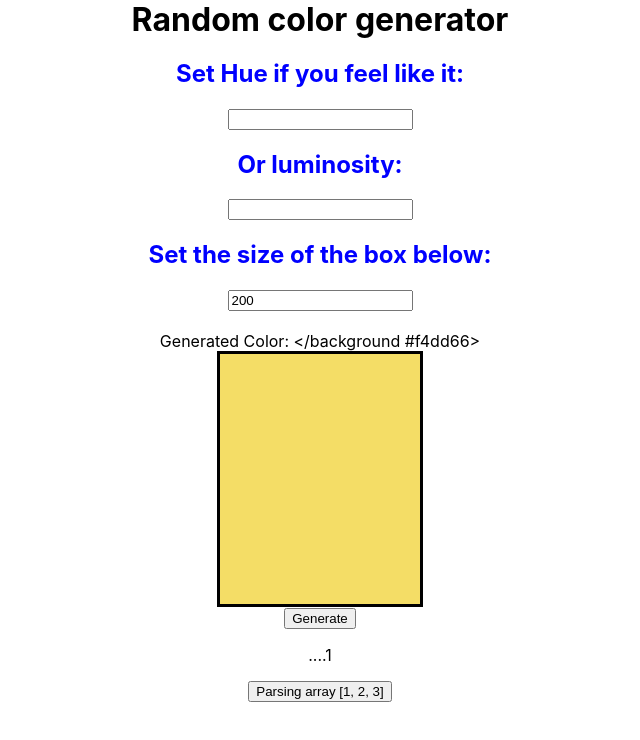
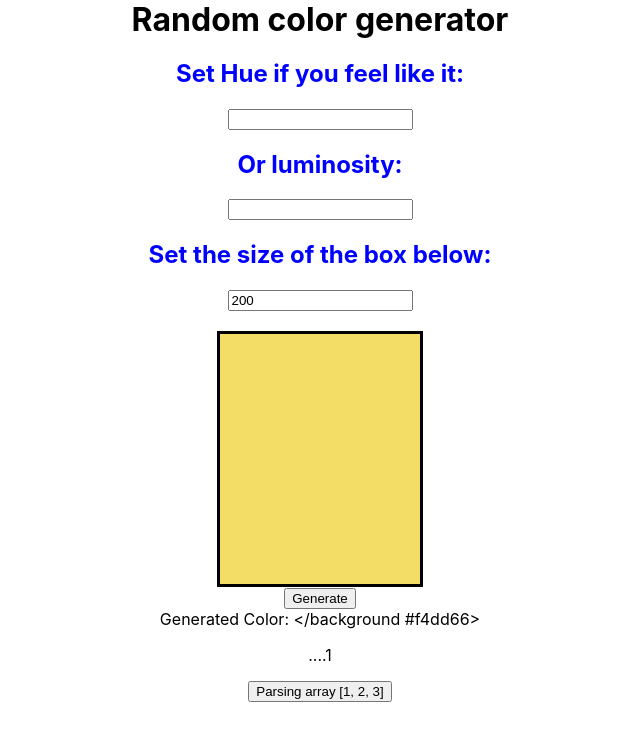
Before and after one commit to Drako222/react-components, a React (Create React App) app: page / in a window 1280 px wide. Shown: the top 740 px of the page, without its empty margins (320-960 px from the left). Built offline with nearby package versions, Linux system fonts and the light colour scheme.

Commit message:
Update button

```diff
--- a/src/App.js
+++ b/src/App.js
@@ -102,7 +102,7 @@ export default function App() {
         />
         <br />
         <br />
-        <div>{answer}</div>
+
         <div css={boxStyle(color, height)} />
         <button
           onClick={() =>
@@ -116,6 +116,7 @@ export default function App() {
         >
           Generate
         </button>
+        <div>{answer}</div>
         <p>....{array[index]}</p>
       </Centered>
       <button
```
